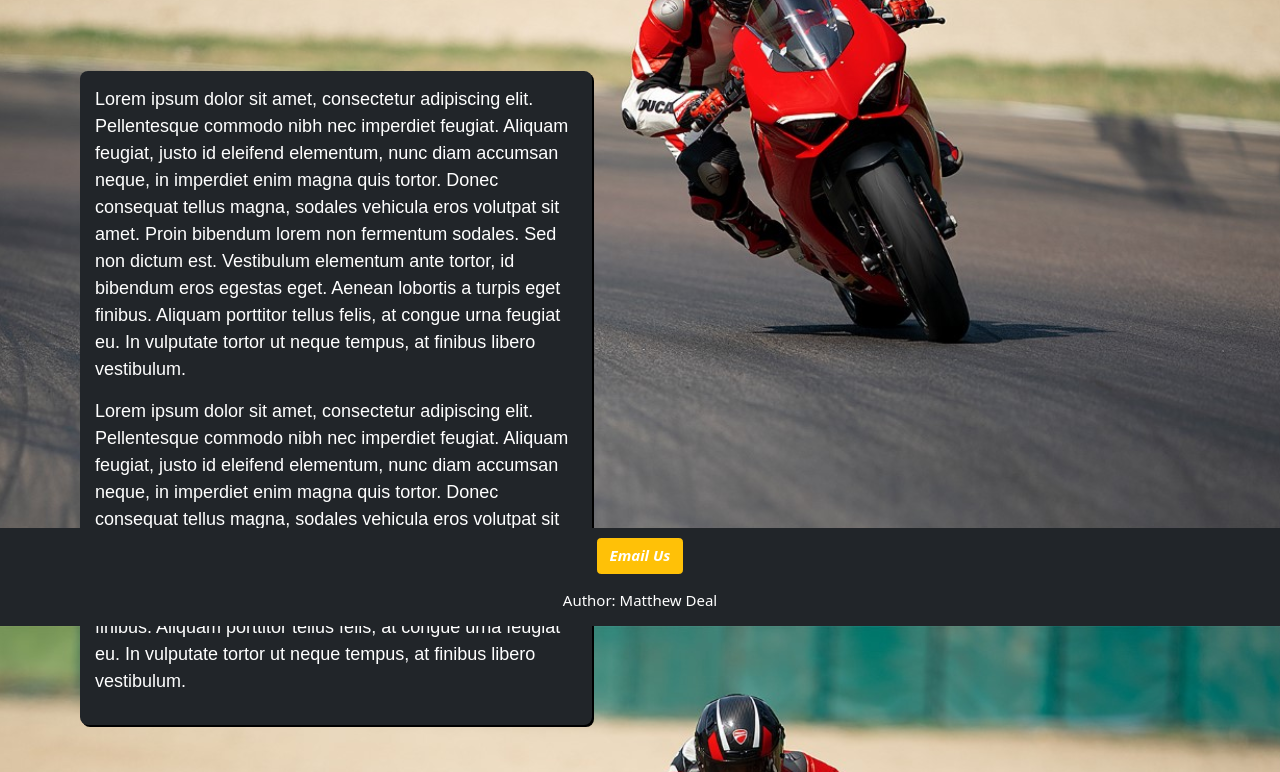
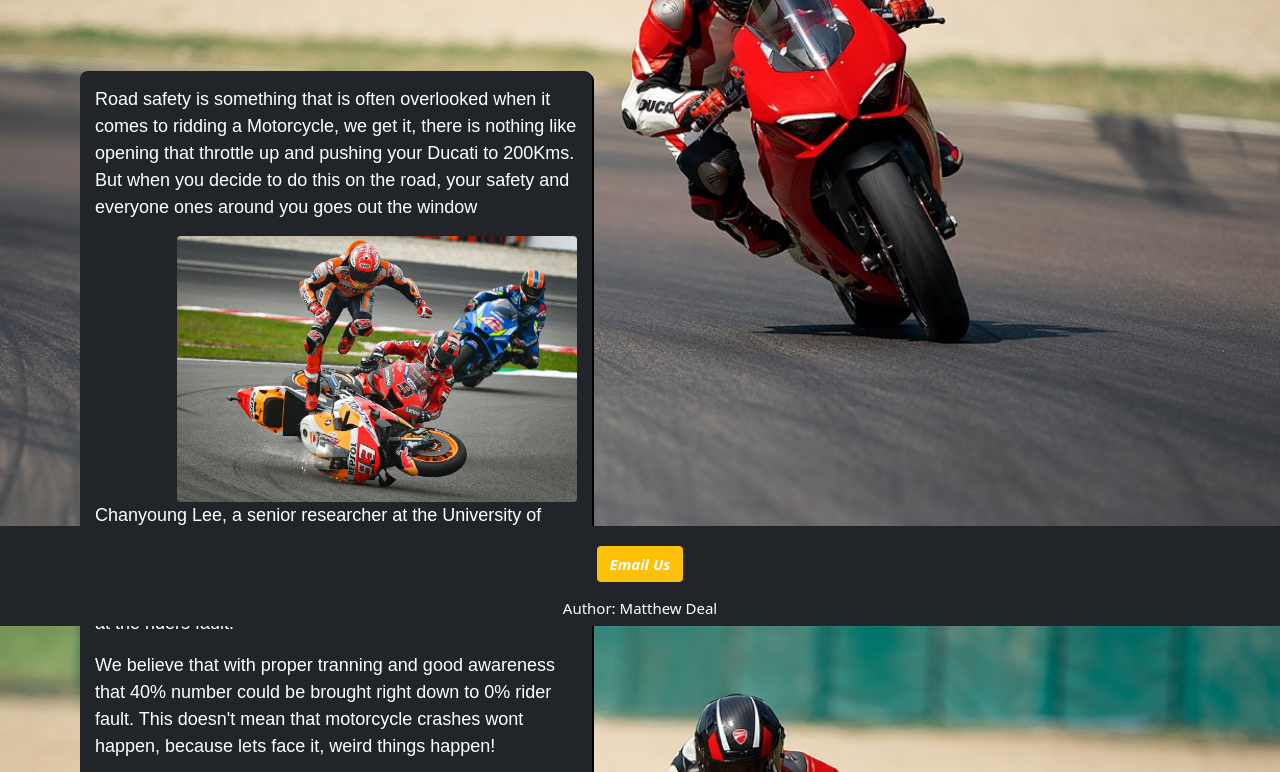
Before and after one commit to Dealsy/HTML-CSS-Project, a plain HTML site: page index.html in a window 1280 px wide. Shown: the part 174-946 px from the top of the page. Drawn offline with nearby package versions, Linux system fonts and the light colour scheme.

Commit message:
added content to home page

```diff
--- a/index.html
+++ b/index.html
@@ -5,13 +5,12 @@
     <!--Meta tags for better SEO and phone support-->
     <meta charset="utf-8" />
     <meta name="viewport" content="width=device-width, initial-scale=1">
-    <meta
-    name="description"
-    content="Motorcycle Road Saftey Tips for all Motorcyclist who wish to improve their ridding skills">
-    <meta name="theme-color" content="#212529"/>
+    <meta name="description"
+        content="Motorcycle Road Saftey Tips for all Motorcyclist who wish to improve their ridding skills">
+    <meta name="theme-color" content="#212529" />
     <link rel="stylesheet" href='main.css' />
     <link rel="stylesheet" href="https://www.w3schools.com/w3css/4/w3.css">
-    <title>Motorcyle Road Saftey</title>
+    <title>Motorcyle Road Safety</title>
 
     <!-- Bootstrap CDN declaration -->
     <!-- CSS only -->
@@ -24,7 +23,8 @@
     <!--BootStrap Navbar code  https://getbootstrap.com/docs/5.0/components/navbar/ -->
     <nav class="navbar navbar-expand-lg fixed-top navbar-dark bg-dark">
         <div class="container-fluid">
-            <a class="navbar-brand" href="/"><i class="heading_styleM">M</i>otor<i class="heading_styleC">C</i>ycle <i class="heading_styleR">R</i>oad <i class="heading_styleS">S</i>aftey</a>
+            <a class="navbar-brand" href="/"><i class="heading_styleM">M</i>otor<i class="heading_styleC">C</i>ycle <i
+                    class="heading_styleR">R</i>oad <i class="heading_styleS">S</i>afety</a>
             <button class="navbar-toggler" type="button" data-bs-toggle="collapse" data-bs-target="#navbarNav"
                 aria-controls="navbarNav" aria-expanded="false" aria-label="Toggle navigation">
                 <span class="navbar-toggler-icon"></span>
@@ -46,31 +46,41 @@
     </nav>
 
     <!--Main content of Page-->
-    <div  id="wrapper">
-        <h1 class="page_Headings w3-center w3-animate-left"><i class="heading_styleM">M</i>otor<i class="heading_styleC">C</i>ycle <i class="heading_styleR">R</i>oad <i class="heading_styleS">S</i>aftey</h1>
+    <div id="wrapper">
+        <h1 class="page_Headings w3-center w3-animate-left"><i class="heading_styleM">M</i>otor<i
+                class="heading_styleC">C</i>ycle <i class="heading_styleR">R</i>oad <i class="heading_styleS">S</i>aftey
+        </h1>
 
         <div class="page_Content w3-animate-left">
-            <p>
-                Lorem ipsum dolor sit amet, consectetur adipiscing elit. Pellentesque commodo nibh nec imperdiet
-                feugiat. Aliquam feugiat, justo id eleifend elementum, nunc diam accumsan neque, in imperdiet enim magna
-                quis tortor. Donec consequat tellus magna, sodales vehicula eros volutpat sit amet. Proin bibendum lorem
-                non fermentum sodales. Sed non dictum est. Vestibulum elementum ante tortor, id bibendum eros egestas
-                eget. Aenean lobortis a turpis eget finibus. Aliquam porttitor tellus felis, at congue urna feugiat eu.
-                In vulputate tortor ut neque tempus, at finibus libero vestibulum.</p>
+            <p>Road safety is something that is often overlooked when it comes to ridding a Motorcycle, we get it,
+                there is nothing like opening that throttle up and pushing your Ducati to 200Kms. But when you decide
+                to do this on the road, your safety and everyone ones around you goes out the window
+            </p>
+            <img src="./Images/crash.jpg" class="rounded crash" alt="Bike Crash">
 
             <p>
-                Lorem ipsum dolor sit amet, consectetur adipiscing elit. Pellentesque commodo nibh nec imperdiet
-                feugiat. Aliquam feugiat, justo id eleifend elementum, nunc diam accumsan neque, in imperdiet enim magna
-                quis tortor. Donec consequat tellus magna, sodales vehicula eros volutpat sit amet. Proin bibendum lorem
-                non fermentum sodales. Sed non dictum est. Vestibulum elementum ante tortor, id bibendum eros egestas
-                eget. Aenean lobortis a turpis eget finibus. Aliquam porttitor tellus felis, at congue urna feugiat eu.
-                In vulputate tortor ut neque tempus, at finibus libero vestibulum.</p>
+                Chanyoung Lee, a senior researcher at the University of South Flordira's Center for
+                <a
+                    href="https://www.sun-sentinel.com/news/fl-xpm-2013-03-09-fl-finding-fault-in-motorcycle-crashes-20130309-story.html">Urban
+                    Transportation Research</a>
+                found that 60%
+                of the time Car drivers were to blame for motorcycle crahes, That leaves a stagering 40% of crashes at
+                the riders fault.
+            </p>
+
+            <p>We believe that with proper tranning and good awareness that 40% number could be brought right down to 0%
+                rider fault. This doesn't mean that motorcycle crashes
+                wont happen, because lets face it, weird things happen!
+            </p>
+
+            <p>Use our Guide <a href="/">here</a> to help you improve your skills today</p>
 
         </div>
 
         <!--Footer for page-->
         <footer class="page_footer">
-            <p><button type="button" class="btn btn-warning footer_Button"><i class="emailButton">Email Us</i></button></a></p>
+            <p><button type="button" class="btn btn-warning footer_Button"><i class="emailButton">Email
+                        Us</i></button></a></p>
             <p>Author: Matthew Deal</p>
         </footer>
     </div>
--- a/main.css
+++ b/main.css
@@ -26,6 +26,11 @@
     justify-content: center;
 }
 
+.crash{
+    width: 400px;
+    float: right;
+}
+
 
 .emailButton{
     color: #fff;
@@ -47,6 +52,8 @@
     background-color: #212529;
     color: white;
     text-align: center;
+    height: 100px;
+    padding: 10px;
 }
 
 .Home_Background{
```
Also changed, not shown: About.html (+3 -3 lines), Contact.html (+2 -2 lines), Images/crash.jpg (added).
